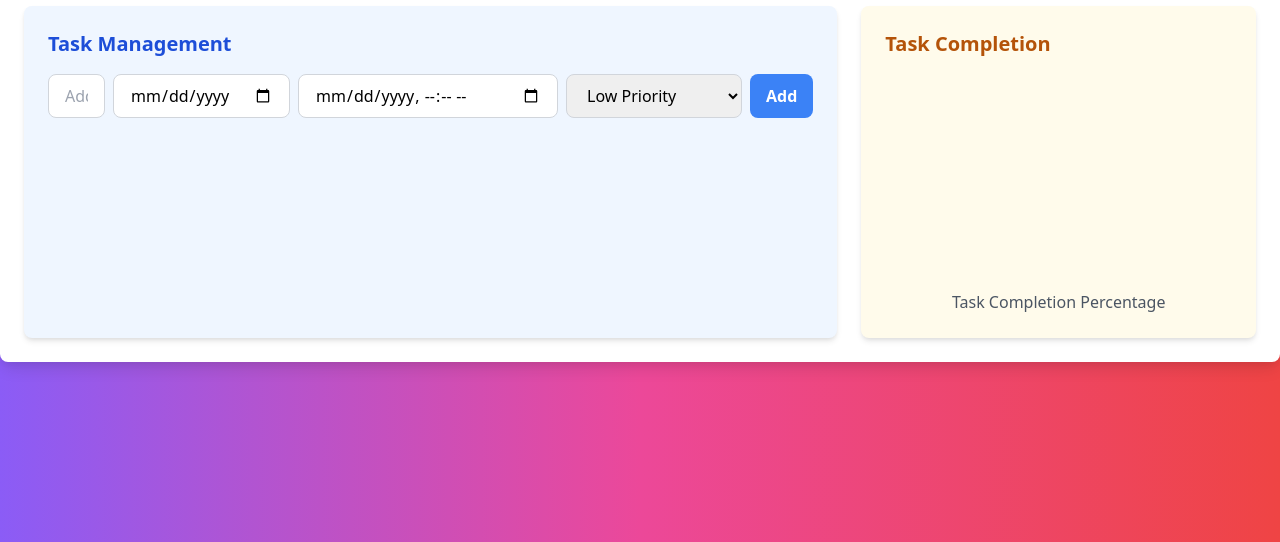
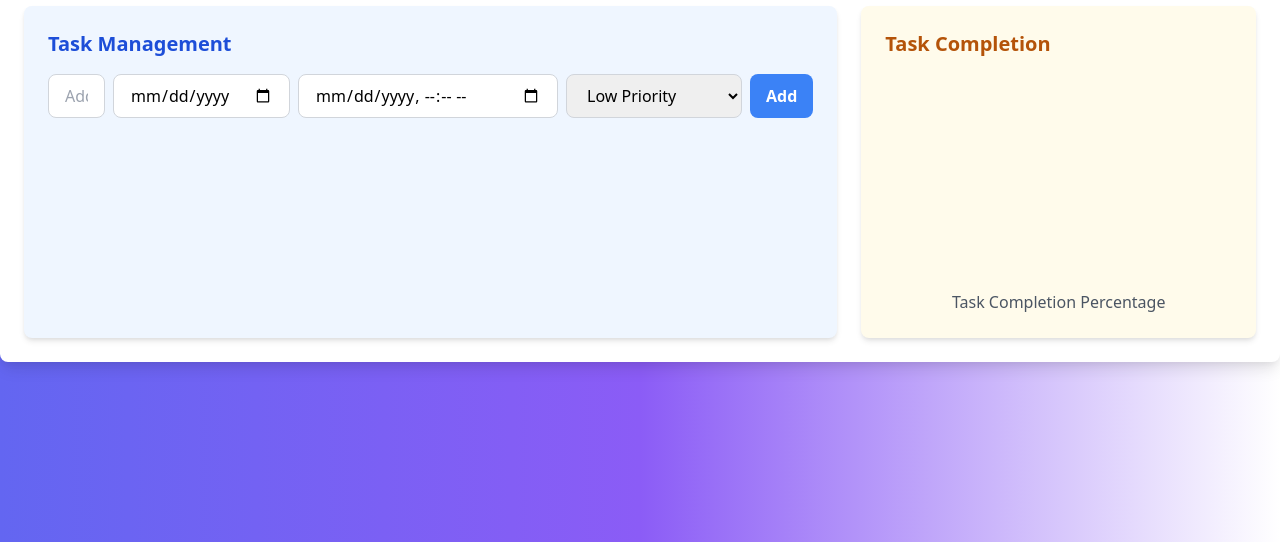
Before and after one commit to lchaminduni/Brainwave-Matrix-Intern, a website: page to_do_list.html in a window 1280 px wide. Shown: the part 258-800 px from the top of the page. Drawn offline with nearby package versions, Linux system fonts and the light colour scheme.

Commit message:
Change the background color

```diff
--- a/to_do_list.html
+++ b/to_do_list.html
@@ -7,7 +7,7 @@
   <link href="https://cdn.jsdelivr.net/npm/tailwindcss@2.2.19/dist/tailwind.min.css" rel="stylesheet">
   <script src="https://cdn.jsdelivr.net/npm/chart.js"></script>
 </head>
-<body class="bg-gradient-to-r from-purple-500 via-pink-500 to-red-500 min-h-screen flex items-center justify-center">
+<body class="bg-gradient-to-r from-indigo-500 via-purple-500 to-cyan-500 min-h-screen flex items-center justify-center">
   <div class="container max-w-7xl p-6 bg-white rounded-lg shadow-lg">
     <h1 class="text-3xl font-bold text-center text-gray-700 mb-6">To-Do List</h1>
 
```
